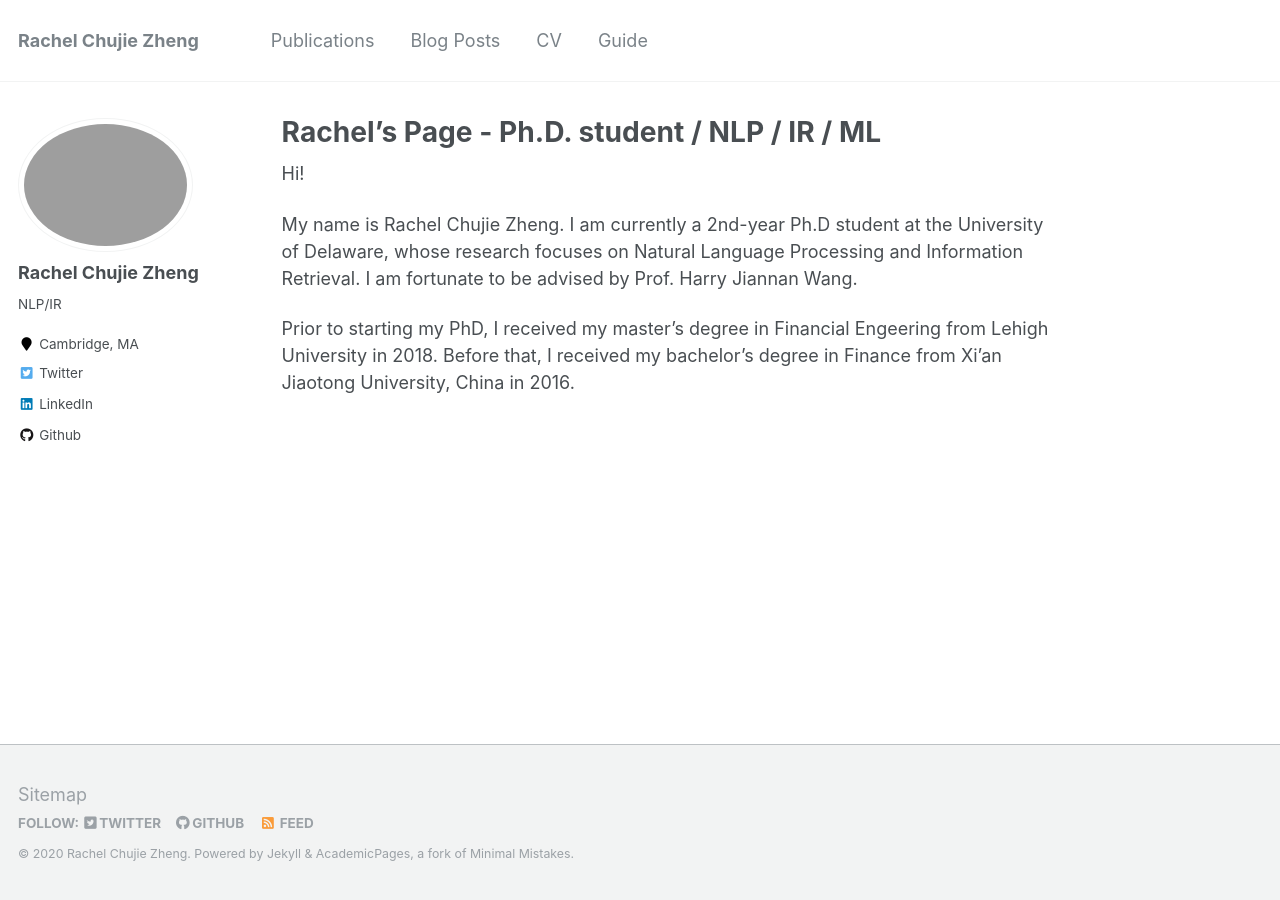
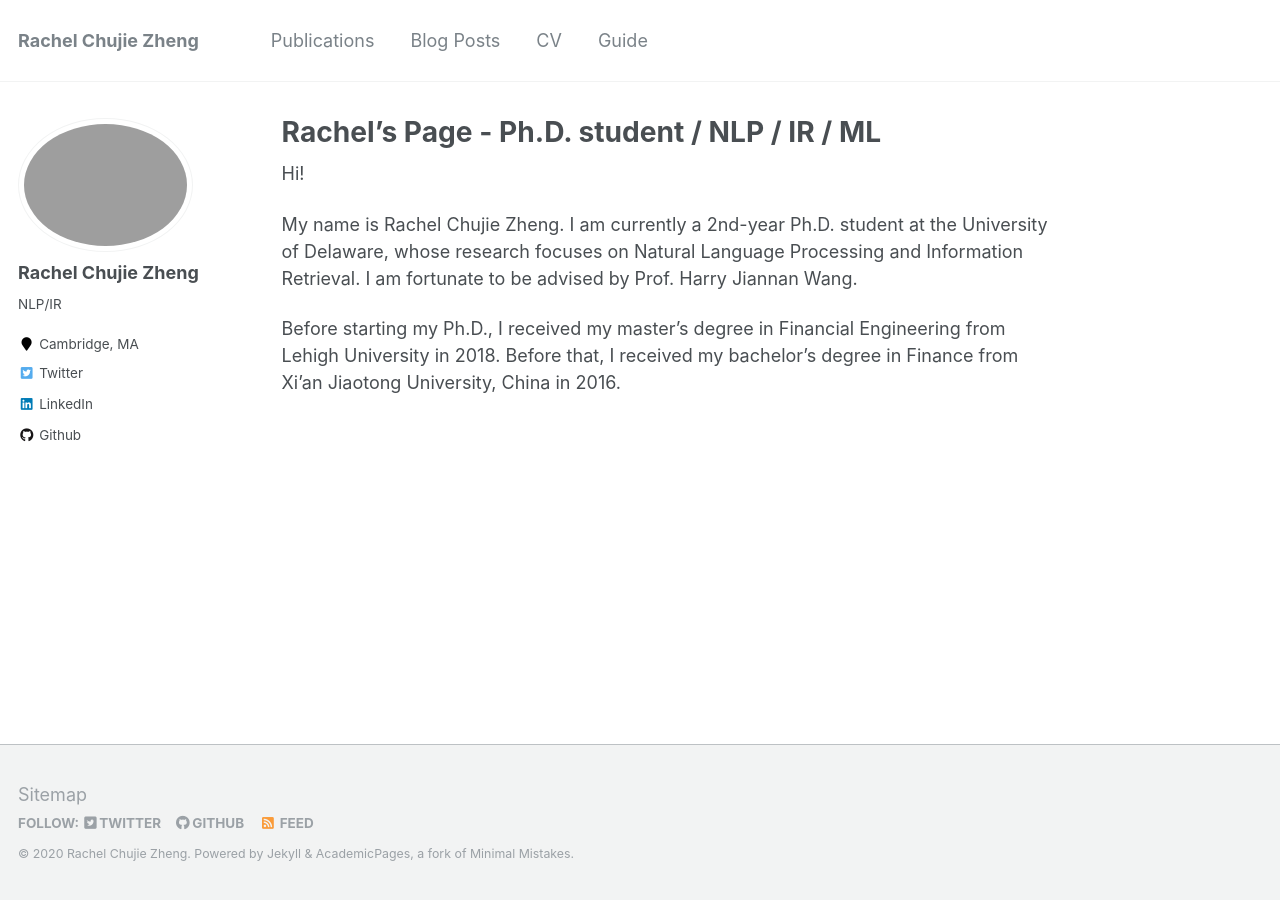
Before and after one commit to chz816/chz816.github.io, a Jekyll site: the page built from _pages/about.md, in a window 1280 px wide. Built offline with Jekyll 4.4.1, drawn with Linux system fonts in a browser that asks for light colours.

Commit message:
first commit

```diff
--- a/_pages/about.md
+++ b/_pages/about.md
@@ -10,6 +10,6 @@ redirect_from:
 
 Hi!
 
-My name is Rachel Chujie Zheng. I am currently a 2nd-year Ph.D student at the University of Delaware, whose research focuses on Natural Language Processing and Information Retrieval. I am fortunate to be advised by Prof. Harry Jiannan Wang.
+My name is Rachel Chujie Zheng. I am currently a 2nd-year Ph.D. student at the University of Delaware, whose research focuses on Natural Language Processing and Information Retrieval. I am fortunate to be advised by Prof. Harry Jiannan Wang.
 
-Prior to starting my PhD, I received my master’s degree in Financial Engeering from Lehigh University in 2018. Before that, I received my bachelor’s degree in Finance from Xi'an Jiaotong University, China in 2016.
+Before starting my Ph.D., I received my master’s degree in Financial Engineering from Lehigh University in 2018. Before that, I received my bachelor’s degree in Finance from Xi’an Jiaotong University, China in 2016.
```
